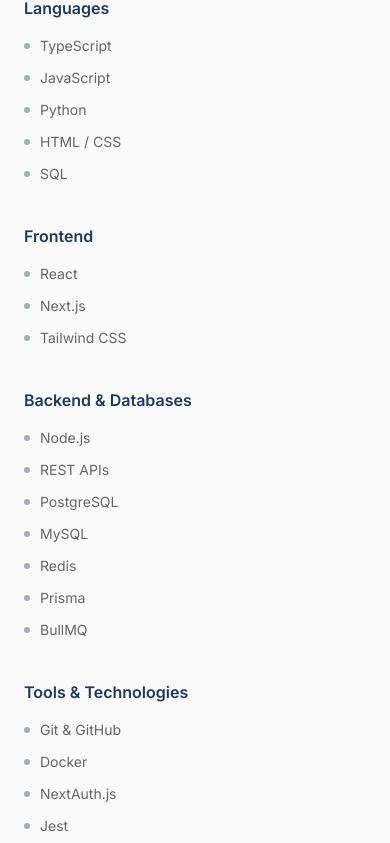
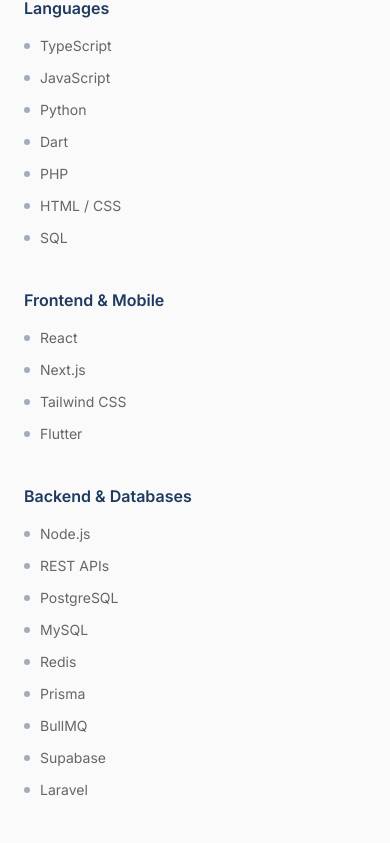
Before and after one commit to SinemZeybek/portfolio, a Next.js app: page / in a window 390 px wide. Shown: the part 4876-5719 px from the top of the page. Built offline with nearby package versions, Linux system fonts and the light colour scheme.

Commit message:
Update skills: add Dart, PHP, Flutter, Supabase, Laravel; rename Frontend to Frontend & Mobile
Co-Authored-By: Claude Sonnet 4.6 <noreply@anthropic.com>

```diff
--- a/src/components/Skills.tsx
+++ b/src/components/Skills.tsx
@@ -11,15 +11,15 @@ interface SkillCategory {
 const skillCategories: SkillCategory[] = [
   {
     title: "Languages",
-    items: ["TypeScript", "JavaScript", "Python", "HTML / CSS", "SQL"],
+    items: ["TypeScript", "JavaScript", "Python", "Dart", "PHP", "HTML / CSS", "SQL"],
   },
   {
-    title: "Frontend",
-    items: ["React", "Next.js", "Tailwind CSS"],
+    title: "Frontend & Mobile",
+    items: ["React", "Next.js", "Tailwind CSS", "Flutter"],
   },
   {
     title: "Backend & Databases",
-    items: ["Node.js", "REST APIs", "PostgreSQL", "MySQL", "Redis", "Prisma", "BullMQ"],
+    items: ["Node.js", "REST APIs", "PostgreSQL", "MySQL", "Redis", "Prisma", "BullMQ", "Supabase", "Laravel"],
   },
   {
     title: "Tools & Technologies",
```
